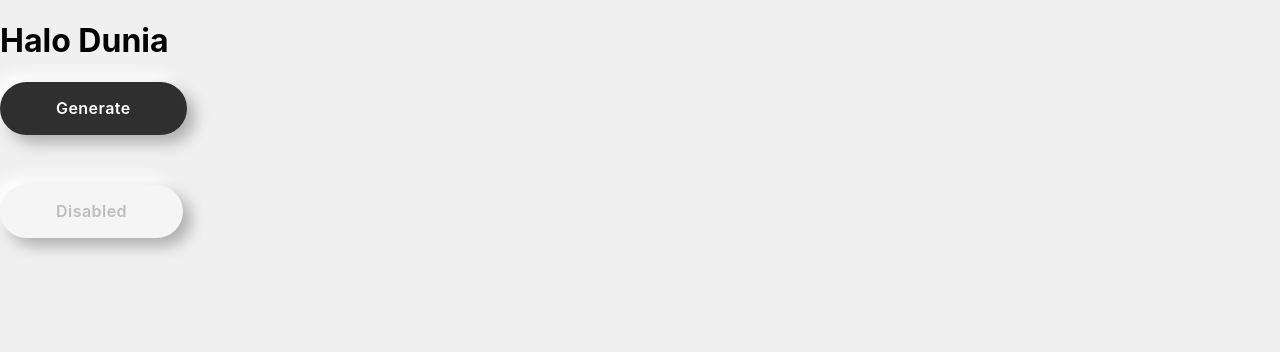
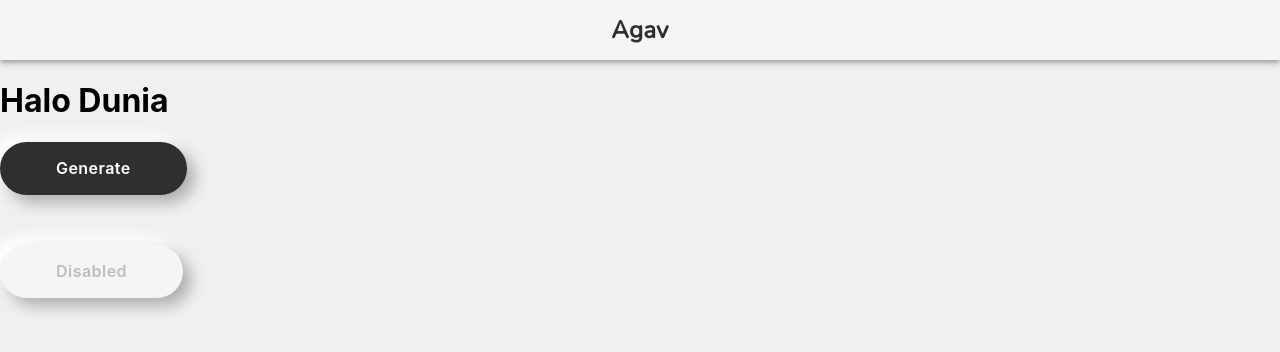
Before and after one commit to CandraJengger/agav, a React (Create React App) app: page / in a window 1280 px wide. Shown: the top 352 px of the page. Built offline with nearby package versions, Linux system fonts and the light colour scheme; the HTML template or start-up script is replaced by a standard one.

Commit message:
Create Navbar component, add colors and fonts

```diff
--- a/src/App.js
+++ b/src/App.js
@@ -1,10 +1,11 @@
 import React from 'react';
 import './App.css';
-import { Button, Gap } from './components';
+import { Button, Gap, Navbar } from './components';
 
 function App() {
   return (
     <div className="App">
+      <Navbar />
       <h1>Halo Dunia</h1>
       <Button text="Generate" />
       <Gap width="2px" height="50px" />
--- /dev/null
+++ b/src/assets/fonts/index.js
@@ -0,0 +1,5 @@
+const fonts = {
+  nunito: 'Nunito',
+};
+
+export default fonts;
--- /dev/null
+++ b/src/assets/theme/colors.js
@@ -0,0 +1,11 @@
+const colors = {
+  primary: '#2F2F2F',
+  secondary: '#F5F5F5',
+  pink: 'F48FB1',
+  'gray-1': 'F0F0F0',
+  'gray-2': 'C4C4C4',
+  'gray-3': 'BDBDBD',
+  white: '#fff',
+};
+
+export default colors;
--- /dev/null
+++ b/src/components/atom/Navbar/index.js
@@ -0,0 +1,20 @@
+import React from 'react';
+import AppBar from '@material-ui/core/AppBar';
+import Typography from '@material-ui/core/Typography';
+import { makeStyles } from '@material-ui/core/styles';
+import styles from './styles';
+
+const useStyles = makeStyles(styles);
+
+const Navbar = () => {
+  const classes = useStyles();
+  return (
+    <AppBar className={classes.root} position="sticky">
+      <Typography component="h1" className={classes.title}>
+        Agav
+      </Typography>
+    </AppBar>
+  );
+};
+
+export default Navbar;
--- /dev/null
+++ b/src/components/atom/Navbar/styles.js
@@ -0,0 +1,21 @@
+import fonts from '../../../assets/fonts';
+import colors from '../../../assets/theme/colors';
+
+const styles = (theme) => ({
+  root: {
+    minHeight: 60,
+    display: 'flex',
+    flexDirection: 'row',
+    justifyContent: 'center',
+    alignItems: 'center',
+    backgroundColor: colors.secondary,
+  },
+  title: {
+    color: colors.primary,
+    fontFamily: fonts.nunito,
+    fontSize: 24,
+    fontWeight: '700',
+  },
+});
+
+export default styles;
--- a/src/components/atom/index.js
+++ b/src/components/atom/index.js
@@ -1,4 +1,5 @@
 import Button from './Button';
 import Gap from './Gap';
+import Navbar from './Navbar';
 
-export { Button, Gap };
+export { Button, Gap, Navbar };
```
